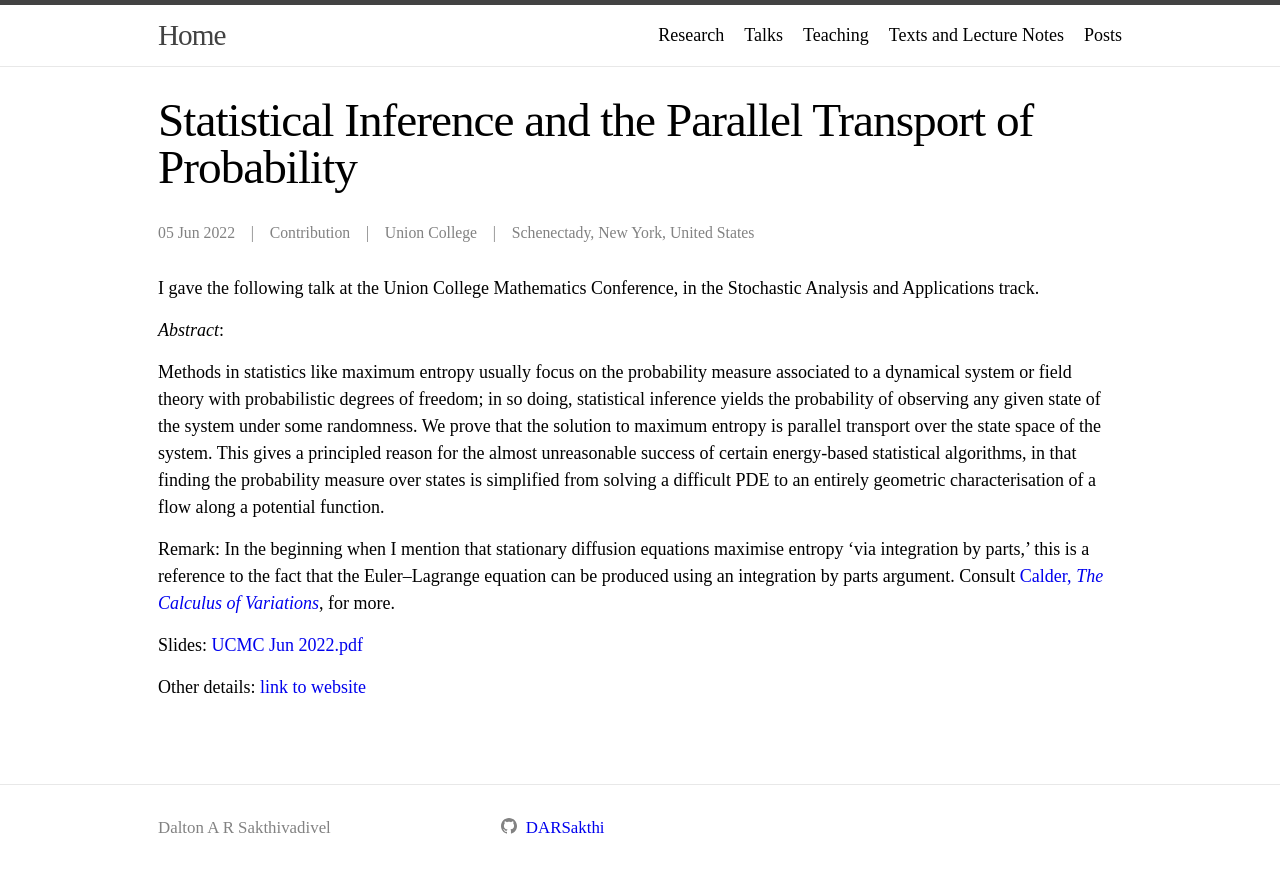
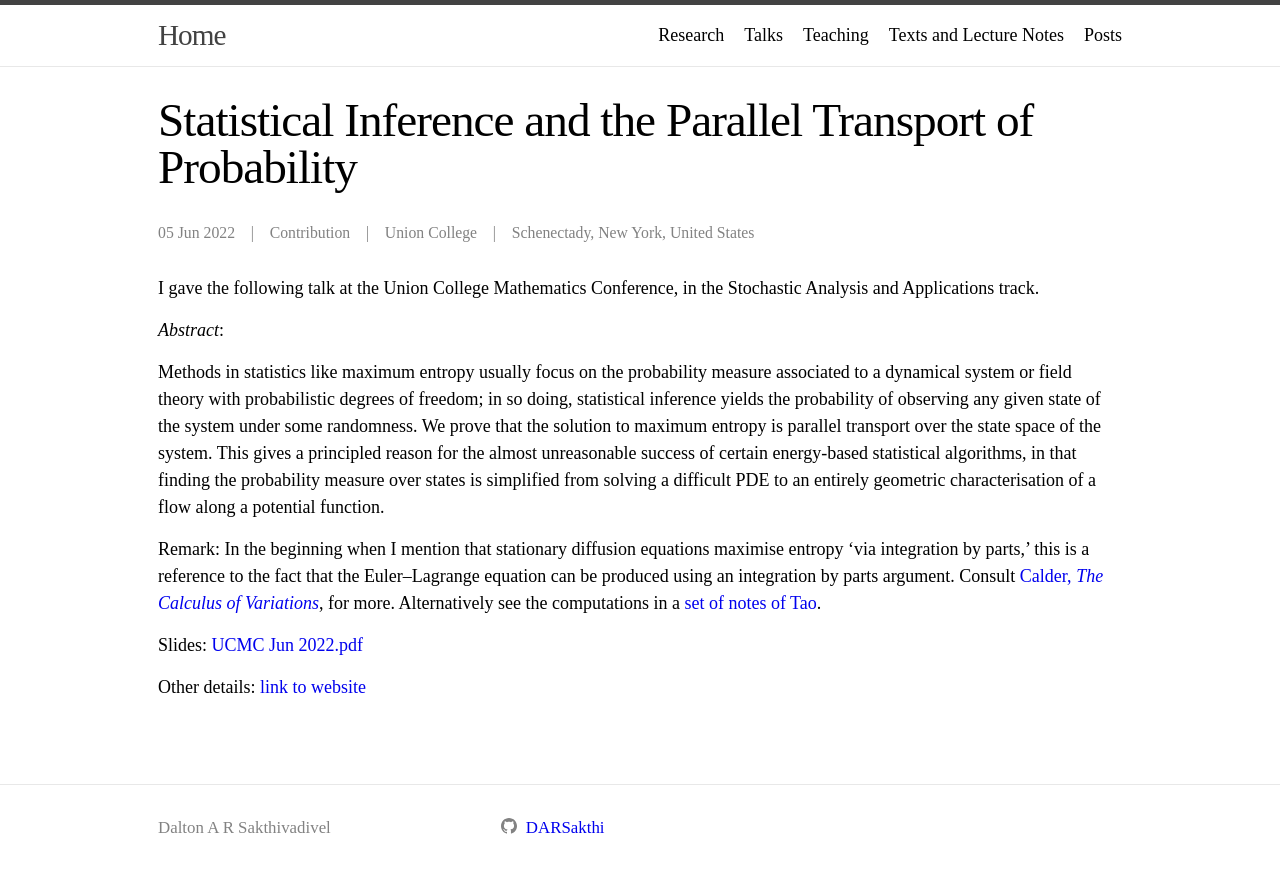
Before and after one commit to DARSakthi/DARSakthi.github.io, a Jekyll site: the page built from _talks/UCMC-22.markdown, in a window 1280 px wide. Shown: the top 873 px of the page. Built offline with Jekyll 4.4.1, drawn with Linux system fonts in a browser that asks for light colours.

Commit message:
Updated remark

```diff
--- a/_talks/UCMC-22.markdown
+++ b/_talks/UCMC-22.markdown
@@ -14,7 +14,7 @@ _Abstract_:
 
 Methods in statistics like maximum entropy usually focus on the probability measure associated to a dynamical system or field theory with probabilistic degrees of freedom; in so doing, statistical inference yields the probability of observing any given state of the system under some randomness. We prove that the solution to maximum entropy is parallel transport over the state space of the system. This gives a principled reason for the almost unreasonable success of certain energy-based statistical algorithms, in that finding the probability measure over states is simplified from solving a difficult PDE to an entirely geometric characterisation of a flow along a potential function.
 
-Remark: In the beginning when I mention that stationary diffusion equations maximise entropy 'via integration by parts,' this is a reference to the fact that the Euler--Lagrange equation can be produced using an integration by parts argument. Consult [Calder, _The Calculus of Variations_](https://www-users.cse.umn.edu/~jwcalder/CalculusOfVariations.pdf), for more.
+Remark: In the beginning when I mention that stationary diffusion equations maximise entropy 'via integration by parts,' this is a reference to the fact that the Euler--Lagrange equation can be produced using an integration by parts argument. Consult [Calder, _The Calculus of Variations_](https://www-users.cse.umn.edu/~jwcalder/CalculusOfVariations.pdf), for more. Alternatively see the computations in a [set of notes of Tao](https://terrytao.wordpress.com/2013/02/05/some-notes-on-bakry-emery-theory/).
 
 Slides: [UCMC Jun 2022.pdf]({{site.files}}/files/UCMC Slides Jun 2022.pdf)
 
```
